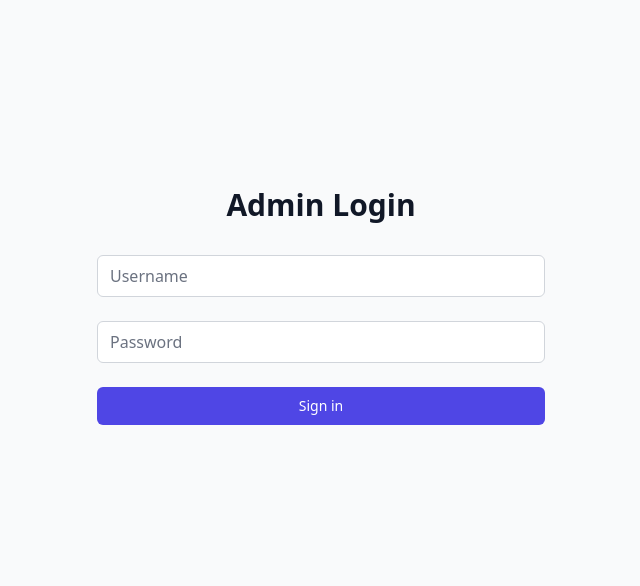
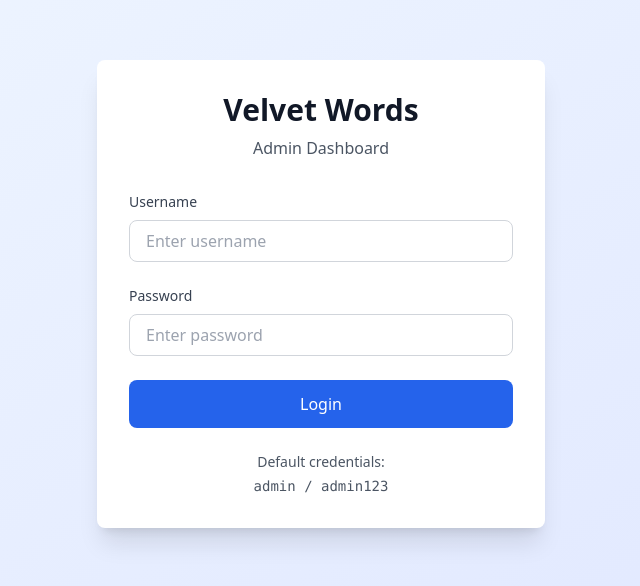
Before and after one commit to velvetwordsonline-svg/velvetwords, a React (Vite) app in the folder New folder (5)/pulse-field/: page /admin/login in a window 1280 px wide. Shown: the part 106-692 px from the top of the page, without its empty margins (319-959 px from the left). Built offline with nearby package versions, Linux system fonts and the light colour scheme; no server answers.

Commit message:
Simplify admin login with direct backend calls

```diff
--- a/New folder (5)/pulse-field/client/App.tsx
+++ b/New folder (5)/pulse-field/client/App.tsx
@@ -24,12 +24,12 @@ const queryClient = new QueryClient();
 
 export default function App() {
   return (
+    <BrowserRouter>
       <AppProvider>
         <QueryClientProvider client={queryClient}>
           <TooltipProvider>
             <Toaster />
             <Sonner />
-          <BrowserRouter>
             <Routes>
               <Route path="/" element={<Index />} />
               <Route path="/library" element={<Library />} />
@@ -50,9 +50,9 @@ export default function App() {
               {/* ADD ALL CUSTOM ROUTES ABOVE THE CATCH-ALL "*" ROUTE */}
               <Route path="*" element={<NotFound />} />
             </Routes>
-          </BrowserRouter>
           </TooltipProvider>
         </QueryClientProvider>
       </AppProvider>
+    </BrowserRouter>
   );
 }
--- /dev/null
+++ b/New folder (5)/pulse-field/client/contexts/AdminAuthContext.tsx
@@ -0,0 +1,82 @@
+import { createContext, useContext, useState, useEffect, ReactNode } from 'react';
+import { useNavigate } from 'react-router-dom';
+
+interface AuthContextType {
+  user: any;
+  login: (credentials: any) => Promise<void>;
+  logout: () => void;
+  loading: boolean;
+}
+
+const AuthContext = createContext<AuthContextType | undefined>(undefined);
+
+export function AdminAuthProvider({ children }: { children: ReactNode }) {
+  const [user, setUser] = useState<any>(null);
+  const [loading, setLoading] = useState(true);
+  const navigate = useNavigate();
+
+  useEffect(() => {
+    const token = localStorage.getItem('adminToken');
+    const userData = localStorage.getItem('adminUser');
+    if (token && userData && userData !== 'undefined') {
+      try {
+        setUser(JSON.parse(userData));
+      } catch (e) {
+        localStorage.removeItem('adminUser');
+        localStorage.removeItem('adminToken');
+      }
+    }
+    setLoading(false);
+  }, []);
+
+  const login = async (credentials: any) => {
+    console.log('Login attempt with:', credentials);
+    try {
+      const response = await fetch('https://velvetwords-backend.vercel.app/api/admin/login', {
+        method: 'POST',
+        headers: { 'Content-Type': 'application/json' },
+        body: JSON.stringify(credentials)
+      });
+
+      console.log('Response status:', response.status);
+
+      if (!response.ok) {
+        const error = await response.json();
+        console.error('Login error:', error);
+        throw new Error(error.error || 'Login failed');
+      }
+
+      const data = await response.json();
+      console.log('Login success:', data);
+      const userData = data.admin || data.user;
+      localStorage.setItem('adminToken', data.token);
+      localStorage.setItem('adminUser', JSON.stringify(userData));
+      setUser(userData);
+      navigate('/admin/dashboard');
+    } catch (error) {
+      console.error('Login catch error:', error);
+      throw error;
+    }
+  };
+
+  const logout = () => {
+    localStorage.removeItem('adminToken');
+    localStorage.removeItem('adminUser');
+    setUser(null);
+    navigate('/admin/login');
+  };
+
+  return (
+    <AuthContext.Provider value={{ user, login, logout, loading }}>
+      {children}
+    </AuthContext.Provider>
+  );
+}
+
+export const useAdminAuth = () => {
+  const context = useContext(AuthContext);
+  if (context === undefined) {
+    throw new Error('useAdminAuth must be used within an AdminAuthProvider');
+  }
+  return context;
+};
--- a/New folder (5)/pulse-field/client/pages/admin/AdminDashboard.tsx
+++ b/New folder (5)/pulse-field/client/pages/admin/AdminDashboard.tsx
@@ -1,24 +1,21 @@
 import { useEffect, useState } from 'react';
-import { useNavigate } from 'react-router-dom';
 
 export default function AdminDashboard() {
   const [stats, setStats] = useState({ stories: 0, users: 0 });
-  const navigate = useNavigate();
+  const [user, setUser] = useState<any>(null);
 
   useEffect(() => {
-    const token = localStorage.getItem('adminToken');
-    if (!token) {
-      navigate('/admin/login');
-      return;
+    const userData = localStorage.getItem('adminUser');
+    if (userData) {
+      setUser(JSON.parse(userData));
     }
-
     fetchStats();
   }, []);
 
   const fetchStats = async () => {
     try {
       const token = localStorage.getItem('adminToken');
-      const response = await fetch('/api/admin/stats', {
+      const response = await fetch('https://velvetwords-backend.vercel.app/api/admin/stats', {
         headers: { 'Authorization': `Bearer ${token}` }
       });
       if (response.ok) {
@@ -30,9 +27,10 @@ export default function AdminDashboard() {
     }
   };
 
-  const handleLogout = () => {
+  const logout = () => {
     localStorage.removeItem('adminToken');
-    navigate('/admin/login');
+    localStorage.removeItem('adminUser');
+    window.location.href = '/admin/login';
   };
 
   return (
@@ -41,17 +39,18 @@ export default function AdminDashboard() {
         <div className="max-w-7xl mx-auto px-4 sm:px-6 lg:px-8">
           <div className="flex justify-between h-16">
             <div className="flex items-center">
-              <h1 className="text-xl font-semibold">Admin Dashboard</h1>
+              <h1 className="text-xl font-semibold">Velvet Words Admin</h1>
+              {user && <span className="ml-4 text-gray-600">Welcome, {user.username}</span>}
             </div>
             <div className="flex items-center space-x-4">
-              <button
-                onClick={() => navigate('/admin/upload')}
+              <a
+                href="/admin/upload"
                 className="bg-blue-500 text-white px-4 py-2 rounded hover:bg-blue-600"
               >
                 Upload Story
-              </button>
+              </a>
               <button
-                onClick={handleLogout}
+                onClick={logout}
                 className="bg-red-500 text-white px-4 py-2 rounded hover:bg-red-600"
               >
                 Logout
--- a/New folder (5)/pulse-field/client/pages/admin/AdminLogin.tsx
+++ b/New folder (5)/pulse-field/client/pages/admin/AdminLogin.tsx
@@ -7,28 +7,34 @@ export default function AdminLogin() {
   const [error, setError] = useState('');
   const navigate = useNavigate();
 
-  const handleLogin = async (e: React.FormEvent) => {
+  const handleSubmit = async (e: React.FormEvent) => {
     e.preventDefault();
     setLoading(true);
     setError('');
 
     try {
-      const response = await fetch('/api/admin/login', {
+      console.log('Direct login attempt:', credentials);
+
+      const response = await fetch('https://velvetwords-backend.vercel.app/api/admin/login', {
         method: 'POST',
         headers: { 'Content-Type': 'application/json' },
         body: JSON.stringify(credentials)
       });
 
+      console.log('Response status:', response.status);
       const data = await response.json();
+      console.log('Response data:', data);
 
       if (response.ok) {
         localStorage.setItem('adminToken', data.token);
+        localStorage.setItem('adminUser', JSON.stringify(data.admin || data.user));
+        console.log('Login successful, redirecting...');
         navigate('/admin/dashboard');
       } else {
         setError(data.error || 'Login failed');
       }
-    } catch (error) {
-      console.error('Login failed:', error);
+    } catch (error: any) {
+      console.error('Login error:', error);
       setError('Network error. Please try again.');
     } finally {
       setLoading(false);
@@ -36,49 +42,63 @@ export default function AdminLogin() {
   };
 
   return (
-    <div className="min-h-screen flex items-center justify-center bg-gray-50">
-      <div className="max-w-md w-full space-y-8">
-        <div>
-          <h2 className="mt-6 text-center text-3xl font-extrabold text-gray-900">
-            Admin Login
-          </h2>
+    <div className="min-h-screen flex items-center justify-center bg-gradient-to-br from-blue-50 to-indigo-100">
+      <div className="max-w-md w-full bg-white rounded-lg shadow-xl p-8">
+        <div className="text-center mb-8">
+          <h1 className="text-3xl font-bold text-gray-900">Velvet Words</h1>
+          <p className="text-gray-600 mt-2">Admin Dashboard</p>
         </div>
-        <form className="mt-8 space-y-6" onSubmit={handleLogin}>
+
+        <form onSubmit={handleSubmit} className="space-y-6">
           {error && (
             <div className="bg-red-100 border border-red-400 text-red-700 px-4 py-3 rounded">
               {error}
             </div>
           )}
+
           <div>
+            <label className="block text-sm font-medium text-gray-700 mb-2">
+              Username
+            </label>
             <input
               type="text"
               required
               autoComplete="username"
-              className="appearance-none rounded-md relative block w-full px-3 py-2 border border-gray-300 placeholder-gray-500 text-gray-900 focus:outline-none focus:ring-indigo-500 focus:border-indigo-500"
-              placeholder="Username"
               value={credentials.username}
-              onChange={(e) => setCredentials({...credentials, username: e.target.value})}
+              onChange={(e) => setCredentials({ ...credentials, username: e.target.value })}
+              className="w-full px-4 py-2 border border-gray-300 rounded-lg focus:ring-2 focus:ring-blue-500 focus:border-transparent"
+              placeholder="Enter username"
             />
           </div>
+
           <div>
+            <label className="block text-sm font-medium text-gray-700 mb-2">
+              Password
+            </label>
             <input
               type="password"
               required
               autoComplete="current-password"
-              className="appearance-none rounded-md relative block w-full px-3 py-2 border border-gray-300 placeholder-gray-500 text-gray-900 focus:outline-none focus:ring-indigo-500 focus:border-indigo-500"
-              placeholder="Password"
               value={credentials.password}
-              onChange={(e) => setCredentials({...credentials, password: e.target.value})}
+              onChange={(e) => setCredentials({ ...credentials, password: e.target.value })}
+              className="w-full px-4 py-2 border border-gray-300 rounded-lg focus:ring-2 focus:ring-blue-500 focus:border-transparent"
+              placeholder="Enter password"
             />
           </div>
+
           <button
             type="submit"
             disabled={loading}
-            className="group relative w-full flex justify-center py-2 px-4 border border-transparent text-sm font-medium rounded-md text-white bg-indigo-600 hover:bg-indigo-700 focus:outline-none focus:ring-2 focus:ring-offset-2 focus:ring-indigo-500 disabled:opacity-50"
+            className="w-full bg-blue-600 text-white py-3 rounded-lg font-medium hover:bg-blue-700 disabled:opacity-50 disabled:cursor-not-allowed transition"
           >
-            {loading ? 'Signing in...' : 'Sign in'}
+            {loading ? 'Logging in...' : 'Login'}
           </button>
         </form>
+
+        <div className="mt-6 text-center text-sm text-gray-600">
+          <p>Default credentials:</p>
+          <p className="font-mono mt-1">admin / admin123</p>
+        </div>
       </div>
     </div>
   );
--- a/New folder (5)/pulse-field/client/pages/admin/AdminUpload.tsx
+++ b/New folder (5)/pulse-field/client/pages/admin/AdminUpload.tsx
@@ -16,6 +16,7 @@ export default function AdminUpload() {
     e.preventDefault();
     setLoading(true);
 
+    try {
       const uploadData = new FormData();
       uploadData.append('title', formData.title);
       uploadData.append('author', formData.author);
@@ -24,9 +25,8 @@ export default function AdminUpload() {
       if (files.document) uploadData.append('document', files.document);
       if (files.thumbnail) uploadData.append('thumbnail', files.thumbnail);
 
-    try {
       const token = localStorage.getItem('adminToken');
-      const response = await fetch('/api/admin/upload-story', {
+      const response = await fetch('https://velvetwords-backend.vercel.app/api/admin/upload-story', {
         method: 'POST',
         headers: { 'Authorization': `Bearer ${token}` },
         body: uploadData
```
Also changed, not shown: New folder (5)/pulse-field/client/components/ProtectedRoute.tsx (added, +28 -0 lines), New folder (5)/pulse-field/vercel.json. Lines whose indentation alone changed are shown as unchanged.
